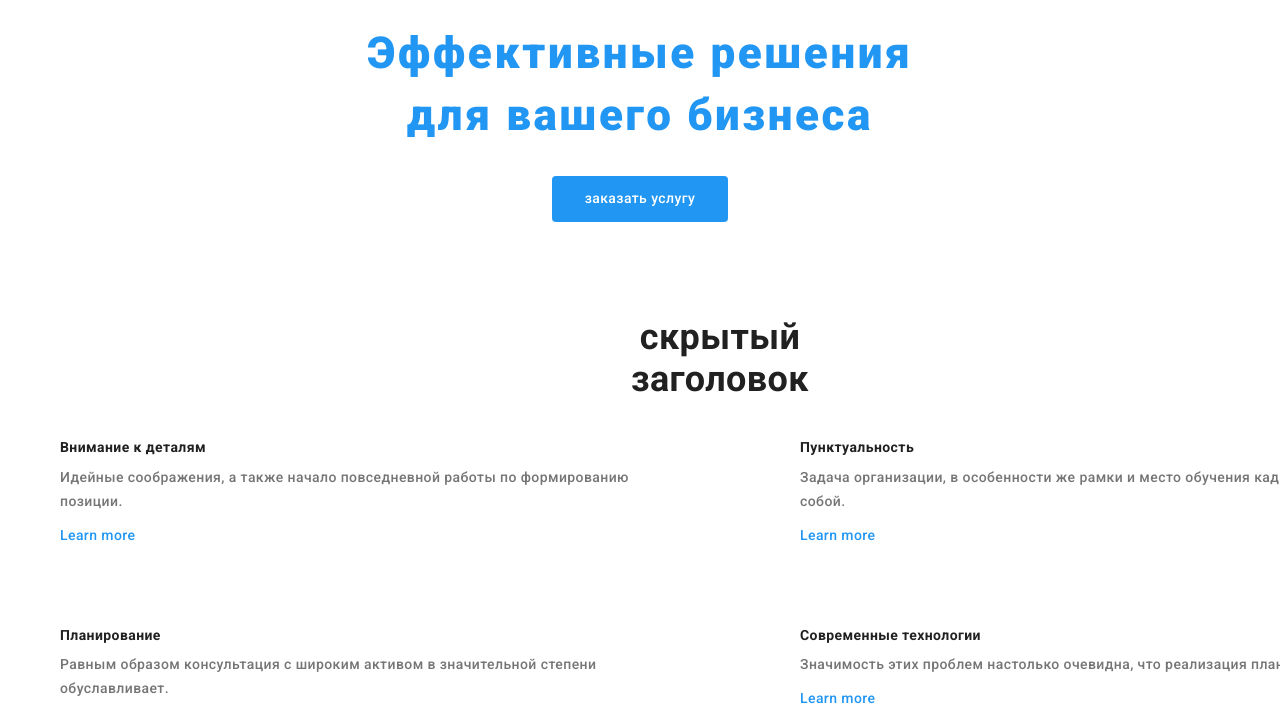
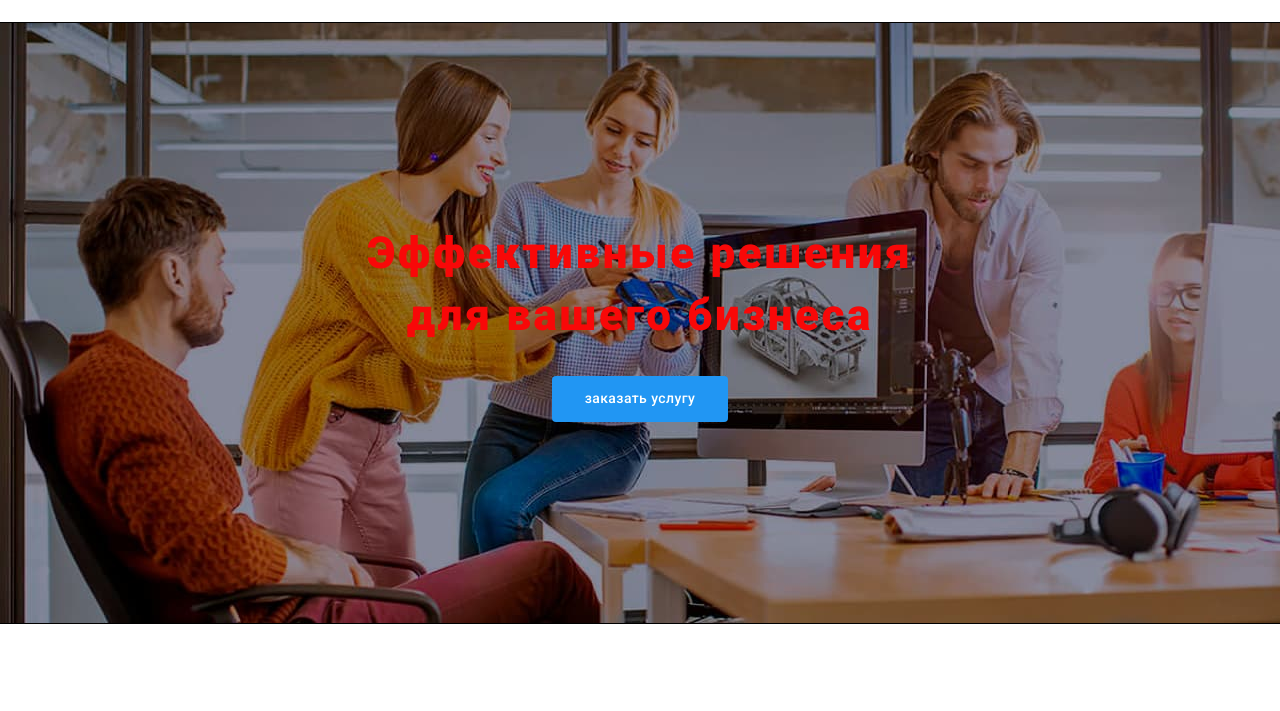
Before and after one commit to AliakseiSavelyey/goit-markup-hw-04, a plain HTML site: page index.html in a window 1280 px wide. Shown: the part 57-768 px from the top of the page. Drawn offline with nearby package versions, Linux system fonts and the light colour scheme.

Commit message:
character and background adjustments

```diff
--- a/css/styles.css
+++ b/css/styles.css
@@ -24,6 +24,7 @@ html {
   --primary-white-color: #fff;
   --current-red-color: #f80808;
   --portfolio-bg-color: #f5f4fa;
+  --hero-bg-color: #C4C4C4;
 }
 /* body */
 body {
@@ -170,16 +171,28 @@ body {
 
 /* hero */
 .hero-title {
-  margin-top: 0;
-  margin-bottom: 30px;
-  color: var(--accent-color);
+  margin: 0 0;
+  padding-top: 200px;
+  padding-bottom: 30px;
+  color: var(--current-red-color);
   font-weight: 900;
   font-size: 44px;
   line-height: 1.4;
   letter-spacing: 0.06em;
-}
-.hero {
+  }
+
+  .hero {
   text-align: center;
+  max-width: 1600px;
+  height: 480px;
+  margin-left: auto;
+  margin-right: auto;
+  max-width: 1600px;
+  height: 600px;
+  margin-left: auto;
+  margin-right: auto;
+  outline: 1px solid black;
+  background-image: url(../image/hero-img.jpg);
 }
 
 .button.primary {
--- a/index.html
+++ b/index.html
@@ -36,12 +36,12 @@
 
     <main>
       <!-- герой -->
-      <div>
-        <section class="hero">
-          <h1 class="hero-title">Эффективные решения <br />для вашего бизнеса</h1>
+      <section class="hero">
+          <div class="container-hero">
+            <h1 class="hero-title">Эффективные решения <br />для вашего бизнеса</h1>
           <a href="" class="button primary">заказать услугу</a>
+          </div>
         </section>
-      </div>
 
       <section class="section">
       <div class="container">
```
Also changed, not shown: image/hero-img.jpg (added).
